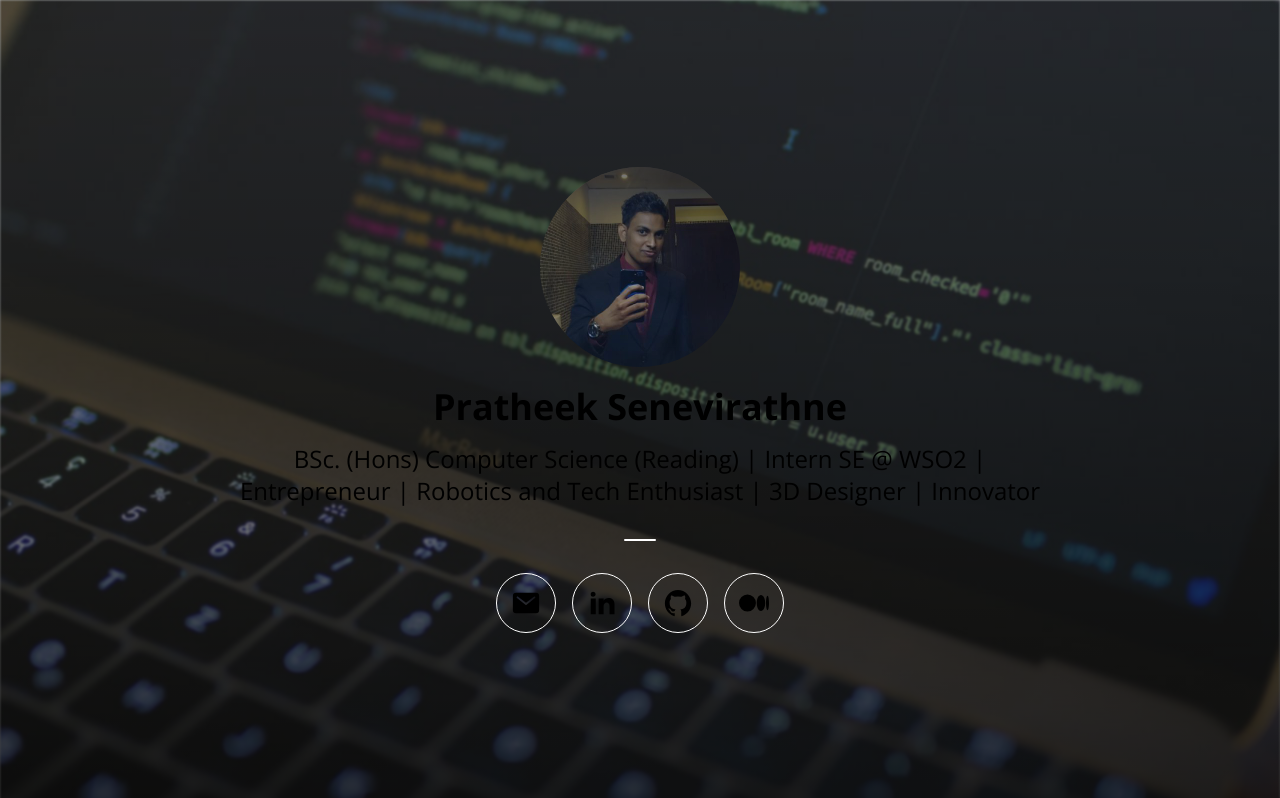
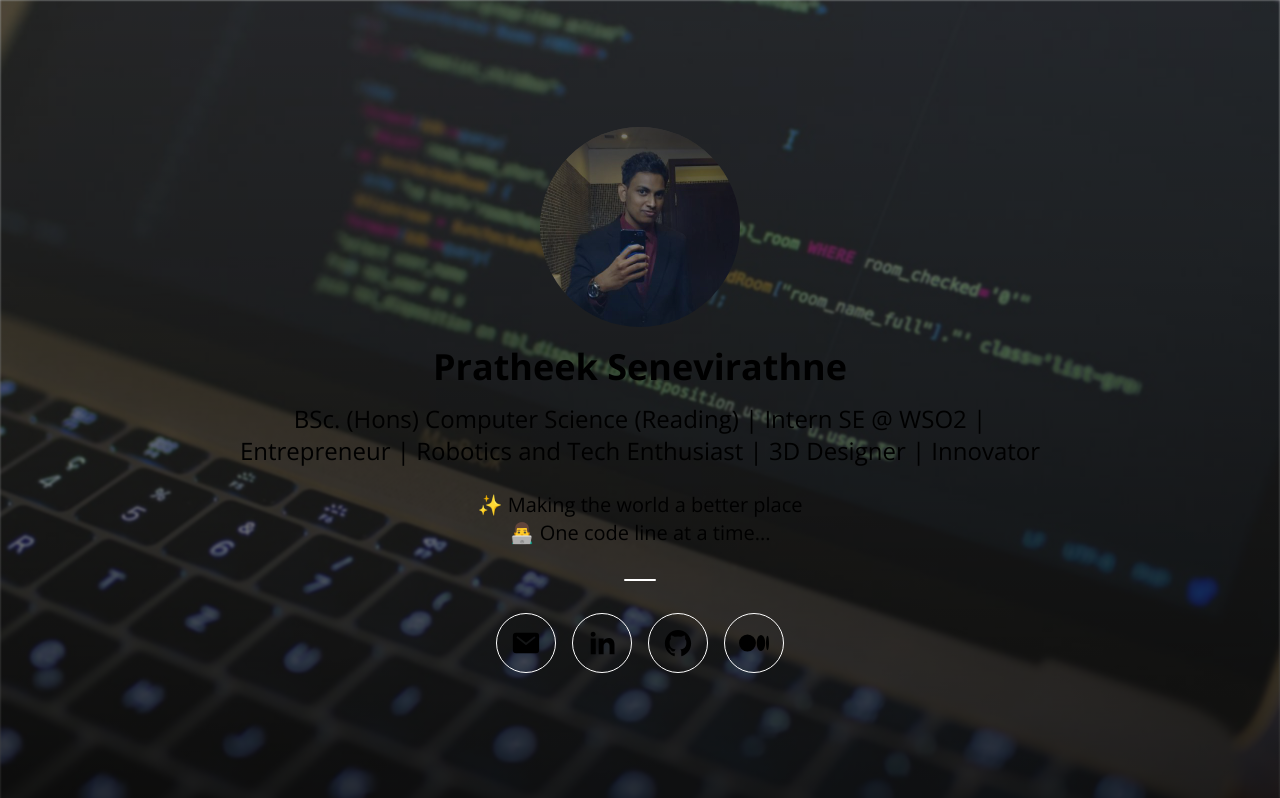
Before and after one commit to lilRaptor99/site, a Next.js app: page / in a window 1280 px wide. Shown: the top 798 px of the page. Built offline with nearby package versions, Linux system fonts and the light colour scheme.

Commit message:
Update hero section

```diff
--- a/pages/index.tsx
+++ b/pages/index.tsx
@@ -46,12 +46,17 @@ export default function Home() {
 
             <h1 className='text-4xl font-bold text-center mb-4'>Pratheek Senevirathne</h1>
 
-            <h2 className='text-2xl text-center mb-8 max-w-[60ch]'>
+            <h2 className='text-2xl text-center max-w-[60ch] mb-6'>
               BSc. (Hons) Computer Science (Reading) | Intern SE @ WSO2 | Entrepreneur | Robotics
               and Tech Enthusiast | 3D Designer | Innovator
             </h2>
 
-            <div className='flex justify-center mb-8'>
+            <p className='text-xl text-center'>
+              ✨ Making the world a better place <br />
+              👨‍💻 One code line at a time...
+            </p>
+
+            <div className='flex justify-center my-8'>
               <div className='w-8 h-0.5 bg-white rounded-full'></div>
             </div>
 
@@ -64,26 +69,7 @@ export default function Home() {
           </div>
         </div>
       </header>
-      <main className={`px-5 flex min-h-screen flex-col items-center justify-between p-24`}>
-        {/* <div className='mb-32 grid text-center lg:mb-0 lg:grid-cols-4 lg:text-left'>
-          <a
-            href='https://nextjs.org/docs?utm_source=create-next-app&utm_medium=default-template-tw&utm_campaign=create-next-app'
-            className='group rounded-lg border border-transparent px-5 py-4 transition-colors hover:border-gray-300 hover:bg-gray-100 hover:dark:border-neutral-700 hover:dark:bg-neutral-800/30'
-            target='_blank'
-            rel='noopener noreferrer'
-          >
-            <h2 className={`mb-3 text-2xl font-semibold`}>
-              Docs{' '}
-              <span className='inline-block transition-transform group-hover:translate-x-1 motion-reduce:transform-none'>
-                -&gt;
-              </span>
-            </h2>
-            <p className={`m-0 max-w-[30ch] text-sm opacity-50`}>
-              Find in-depth information about Next.js features and API.
-            </p>
-          </a>
-        </div> */}
-      </main>
+      <main className={`px-5 flex min-h-screen flex-col items-center justify-between`}></main>
     </div>
   );
 }
```
